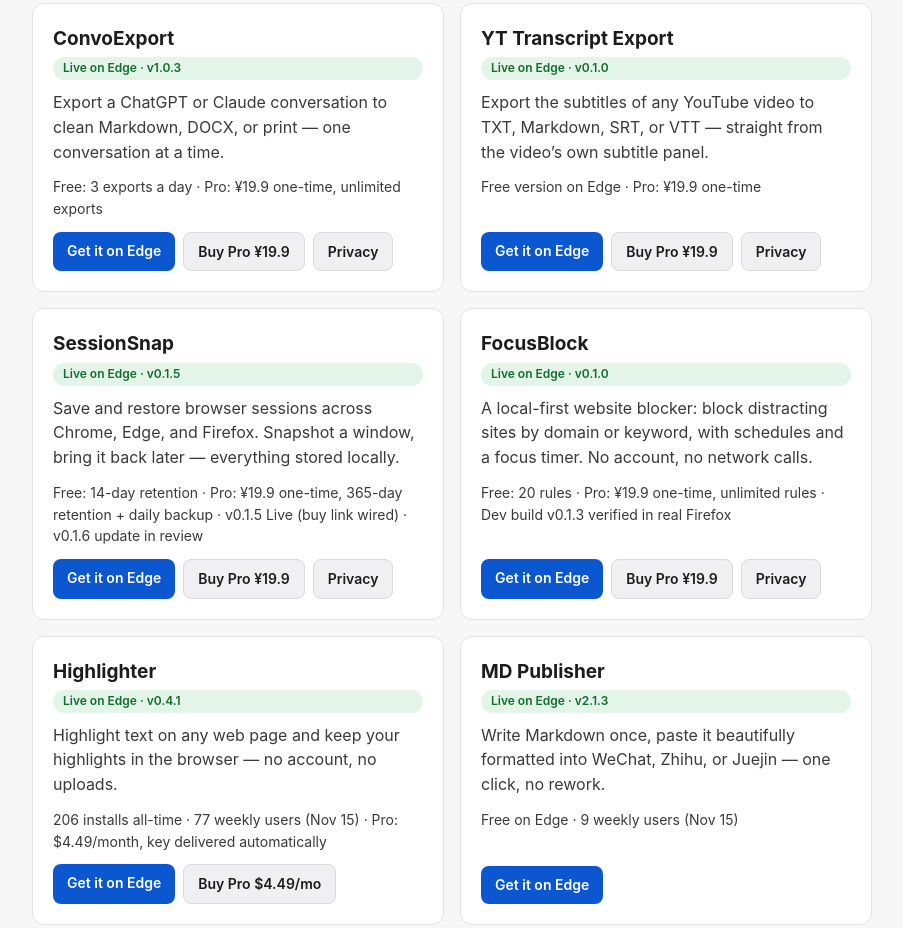
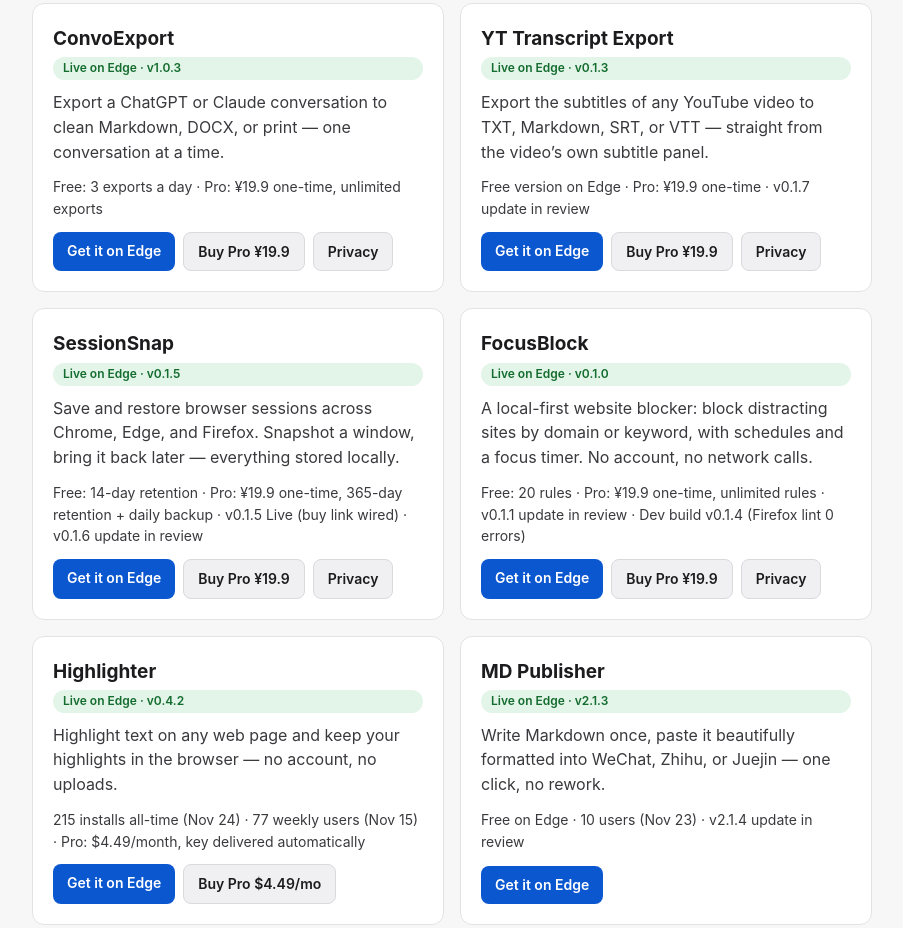
Before and after one commit to alapha888/muse-plugins, a plain HTML site: page index.html in a window 1280 px wide. Shown: the part 166-1094 px from the top of the page, without its empty margins (188-1091 px from the left). Drawn offline with Linux system fonts and the light colour scheme.

Commit message:
Hub v3: YT v0.1.3 Live + v0.1.7 in review; Highlighter v0.4.2, 215 installs (Nov 24 CSV); FocusBlock v0.1.1 in review, dev v0.1.4; MD v2.1.4 in review, 10 users (Nov 23)

```diff
--- a/index.html
+++ b/index.html
@@ -63,9 +63,9 @@
 
     <section class="card">
       <h2>YT Transcript Export</h2>
-      <span class="badge live">Live on Edge · v0.1.0</span>
+      <span class="badge live">Live on Edge · v0.1.3</span>
       <p>Export the subtitles of any YouTube video to TXT, Markdown, SRT, or VTT — straight from the video&rsquo;s own subtitle panel.</p>
-      <p class="price">Free version on Edge · Pro: ¥19.9 one-time</p>
+      <p class="price">Free version on Edge · Pro: ¥19.9 one-time · v0.1.7 update in review</p>
       <div class="links">
         <a class="btn btn-primary" href="https://microsoftedge.microsoft.com/addons/detail/glplffbabkidmgboinalcdjelenheall">Get it on Edge</a>
         <a class="btn btn-secondary" href="https://afdian.com/item/b1184b22e48c11f18ad052540025c377">Buy Pro ¥19.9</a>
@@ -89,7 +89,7 @@
       <h2>FocusBlock</h2>
       <span class="badge live">Live on Edge · v0.1.0</span>
       <p>A local-first website blocker: block distracting sites by domain or keyword, with schedules and a focus timer. No account, no network calls.</p>
-      <p class="price">Free: 20 rules · Pro: ¥19.9 one-time, unlimited rules · Dev build v0.1.3 verified in real Firefox</p>
+      <p class="price">Free: 20 rules · Pro: ¥19.9 one-time, unlimited rules · v0.1.1 update in review · Dev build v0.1.4 (Firefox lint 0 errors)</p>
       <div class="links">
         <a class="btn btn-primary" href="https://microsoftedge.microsoft.com/addons/detail/kdpeddhiegpfadpjiaieoaeiloebgdhp">Get it on Edge</a>
         <a class="btn btn-secondary" href="https://afdian.com/item/df4f2b96e25211f1843a52540025c377">Buy Pro ¥19.9</a>
@@ -98,9 +98,9 @@
     </section>
     <section class="card">
       <h2>Highlighter</h2>
-      <span class="badge live">Live on Edge · v0.4.1</span>
+      <span class="badge live">Live on Edge · v0.4.2</span>
       <p>Highlight text on any web page and keep your highlights in the browser — no account, no uploads.</p>
-      <p class="price">206 installs all-time · 77 weekly users (Nov 15) · Pro: $4.49/month, key delivered automatically</p>
+      <p class="price">215 installs all-time (Nov 24) · 77 weekly users (Nov 15) · Pro: $4.49/month, key delivered automatically</p>
       <div class="links">
         <a class="btn btn-primary" href="https://microsoftedge.microsoft.com/addons/detail/highlighter/ooocjgnapglfljdgojdoacjdedpaplhe">Get it on Edge</a>
         <a class="btn btn-secondary" href="https://alapha888.gumroad.com/l/gnopod">Buy Pro $4.49/mo</a>
@@ -111,7 +111,7 @@
       <h2>MD Publisher</h2>
       <span class="badge live">Live on Edge · v2.1.3</span>
       <p>Write Markdown once, paste it beautifully formatted into WeChat, Zhihu, or Juejin — one click, no rework.</p>
-      <p class="price">Free on Edge · 9 weekly users (Nov 15)</p>
+      <p class="price">Free on Edge · 10 users (Nov 23) · v2.1.4 update in review</p>
       <div class="links">
         <a class="btn btn-primary" href="https://microsoftedge.microsoft.com/addons/detail/md-%E6%8E%92%E7%89%88%E5%8A%A9%E6%89%8B/ggimifkpgpbnpempalpkmnnlplklgkdi">Get it on Edge</a>
       </div>
```
